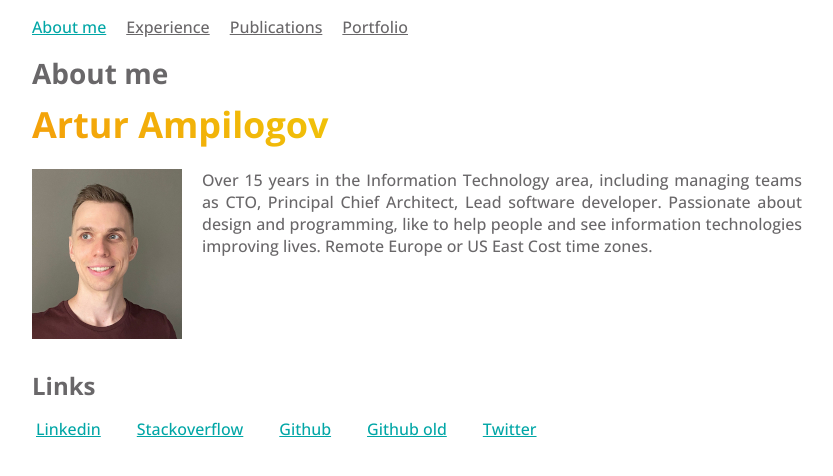
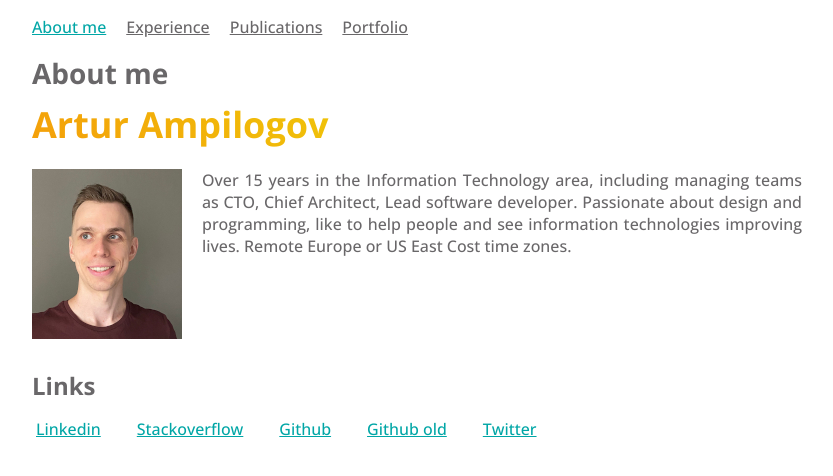
Before and after one commit to ArturAmpilogov/me, a Next.js app: page / in a window 1280 px wide. Shown: the top 476 px of the page, without its empty margins (8-841 px from the left). Built offline with nearby package versions, Linux system fonts and the light colour scheme.

Commit message:
Fixed Kana time

```diff
--- a/data/aboutme.ts
+++ b/data/aboutme.ts
@@ -1,4 +1,4 @@
 export const aboutme =
-  "Over 15 years in the Information Technology area, including managing teams as CTO, Principal Chief Architect, Lead software developer. " +
+  "Over 15 years in the Information Technology area, including managing teams as CTO, Chief Architect, Lead software developer. " +
   "Passionate about design and programming, like to help people and see information technologies improving lives. " +
   "Remote Europe or US East Cost time zones.";
--- a/data/experience.ts
+++ b/data/experience.ts
@@ -57,7 +57,7 @@ export const experience: IExperience[] = [
   {
     position: "Software Engineering Tech Lead (full time, contract)",
     organization: "Kana (UK, remote)",
-    duration: { start: "Jan 2022", end: "Jul 2023" },
+    duration: { start: "Jan 2022", end: "Sep 2022" },
     description:
       "Helped the UK startup to implement Pricing SaaS product in a very challenging and dynamic work flow.The web application is built with rich UI (Next.JS, Chakra UI) and multiple backend services (Nest.JS, GraphQL, REST API, Queues, Relational and Document databases, Clickhouse DB). Simplified development cycle by moving the code base to Monorepo with Turborepo and Github CI Workflows. Provided deep integration with Stripe Billing provider, and many other third party services. Created a couple of public  NPM packages for the main product usage (client and server side). Improved latency for high-load client requests by adding a small backend server written in Go lang.",
     tags: [
```
